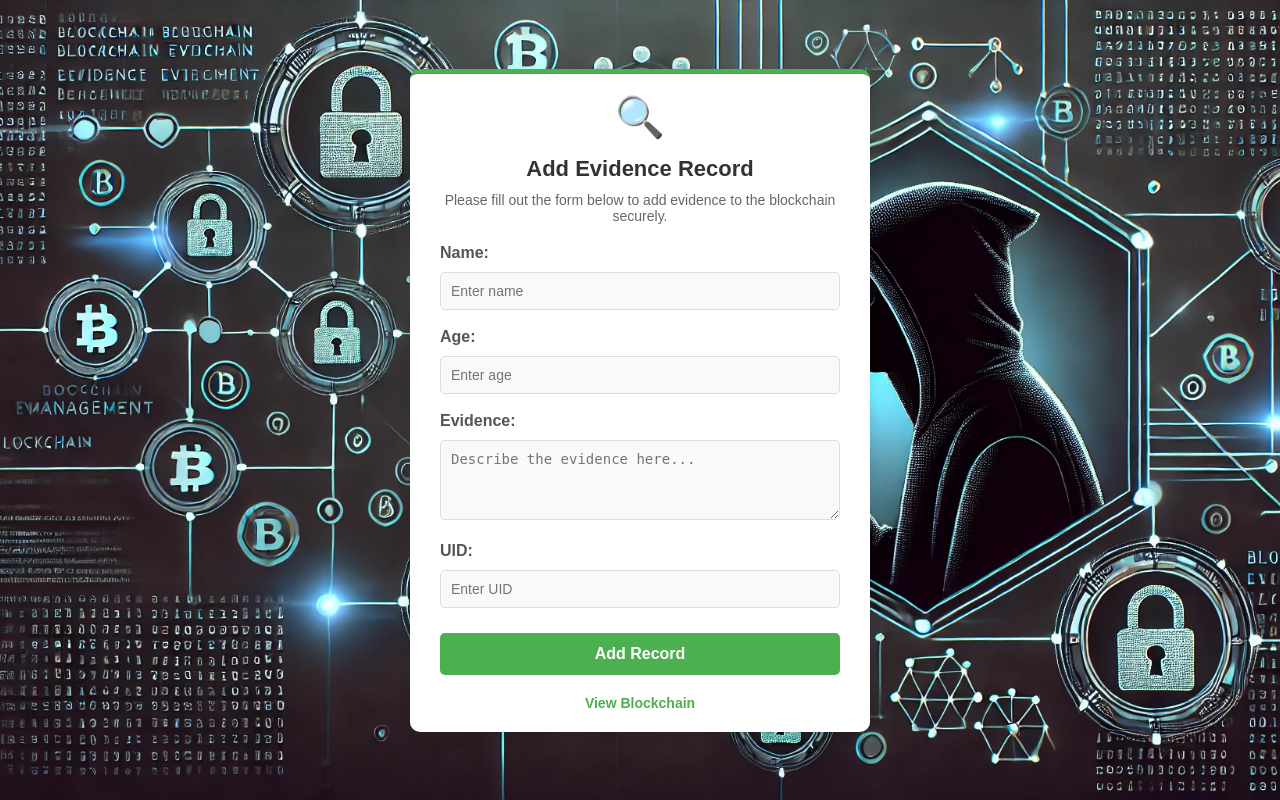
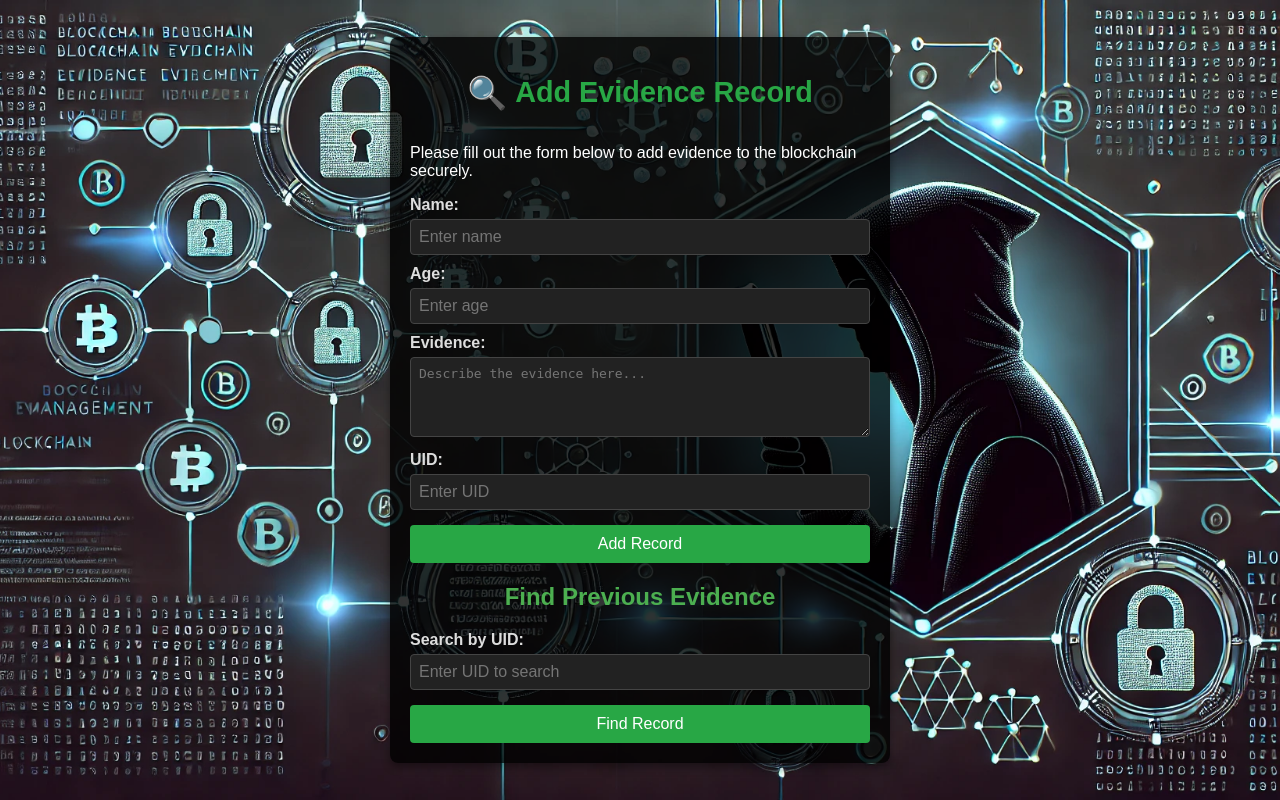
Before and after one commit to vaibhavk10/Blockchain-Evidence-System, a Flask app: page / in a window 1280 px wide. Run offline with Flask 3, Linux system fonts and the light colour scheme.

Commit message:
First Commit

```diff
--- a/app.py
+++ b/app.py
@@ -1,8 +1,9 @@
-from flask import Flask, render_template, request, redirect, url_for
+from flask import Flask, render_template, request, redirect, url_for, flash
 from hashlib import sha256
 from datetime import datetime
 
 app = Flask(__name__)
+app.secret_key = "your_secret_key"  # Needed for flashing messages
 
 # List to store blockchain
 blockchain = []
@@ -48,6 +49,18 @@ def delete_record(uid):
     blockchain = [record for record in blockchain if record.uid != uid]
     return redirect(url_for('view_blockchain'))
 
+# Route to search for a record by UID
+@app.route('/search_record', methods=['POST'])
+def search_record():
+    uid = request.form['search_uid']
+    # Search for the record in the blockchain
+    for record in blockchain:
+        if record.uid == uid:
+            return render_template('index.html', record=record)
+    # If no record is found, flash a message
+    flash("No record found with UID: " + uid)
+    return redirect(url_for('index'))
+
 # Route to view blockchain
 @app.route('/view_blockchain')
 def view_blockchain():
--- /dev/null
+++ b/static/style.css
@@ -0,0 +1,139 @@
+/* General styling */
+body {
+    font-family: Arial, sans-serif;
+    background: url('/static/bg.png') no-repeat center center fixed;
+    background-size: cover;
+    color: #fff;
+    display: flex;
+    justify-content: center;
+    align-items: center;
+    min-height: 100vh;
+    margin: 0;
+}
+
+/* Apply box-sizing to all elements for consistent sizing */
+*,
+*::before,
+*::after {
+    box-sizing: border-box;
+}
+
+.container {
+    background-color: rgba(0, 0, 0, 0.8); /* Dark transparent background */
+    padding: 20px;
+    border-radius: 8px;
+    box-shadow: 0 4px 8px rgba(0, 0, 0, 0.4);
+    max-width: 500px;
+    width: 100%;
+    margin: 0 20px; /* Horizontal margin */
+}
+
+input[type="text"],
+input[type="number"],
+textarea {
+    width: 100%; /* Full width */
+    padding: 8px;
+    margin-top: 5px;
+    border-radius: 4px;
+    border: 1px solid #444;
+    font-size: 1em;
+    background-color: #222;
+    color: #fff;
+    resize: vertical;
+    box-sizing: border-box; /* Ensures padding doesn’t affect width */
+}
+
+.container {
+    background-color: rgba(0, 0, 0, 0.8); /* Dark transparent background */
+    padding: 20px;
+    border-radius: 8px;
+    box-shadow: 0 4px 8px rgba(0, 0, 0, 0.4);
+    max-width: 500px;
+    width: 100%;
+    margin: 0 20px; /* Add horizontal margin to ensure spacing from the edges */
+}
+
+.header {
+    display: flex;
+    align-items: center;
+    justify-content: center;
+    margin-bottom: 10px;
+}
+
+.header-icon {
+    font-size: 2em;
+    margin-right: 8px;
+}
+
+h1 {
+    font-size: 1.8em;
+    color: #28a745;
+    text-align: center;
+}
+
+h2 {
+    font-size: 1.5em;
+    color: #4caf50;
+    margin-top: 20px;
+    text-align: center;
+}
+
+label {
+    display: block;
+    margin-top: 10px;
+    font-weight: bold;
+    color: #ddd;
+}
+
+input[type="text"],
+input[type="number"],
+textarea {
+    width: 100%;
+    padding: 8px;
+    margin-top: 5px;
+    border-radius: 4px;
+    border: 1px solid #444;
+    font-size: 1em;
+    background-color: #222;
+    color: #fff;
+    resize: vertical;
+}
+
+textarea {
+    height: 80px;
+}
+
+.btn {
+    display: inline-block;
+    margin-top: 15px;
+    padding: 10px 20px;
+    background-color: #28a745;
+    color: white;
+    border: none;
+    border-radius: 4px;
+    cursor: pointer;
+    font-size: 1em;
+    width: 100%;
+}
+
+.btn:hover {
+    background-color: #218838;
+}
+
+.search-result p {
+    word-wrap: break-word;
+    overflow-wrap: break-word;
+    white-space: normal;
+}
+
+
+.flash-message {
+    margin-top: 20px;
+    padding: 10px;
+    color: #ff4444;
+    font-weight: bold;
+    border: 1px solid #ff4444;
+    background-color: rgba(255, 68, 68, 0.1);
+    border-radius: 4px;
+    text-align: center;
+}
--- a/templates/index.html
+++ b/templates/index.html
@@ -2,118 +2,66 @@
 <html lang="en">
 <head>
     <meta charset="UTF-8">
-    <title>Blockchain Evidence Management</title>
-    <style>
-        body {
-            font-family: 'Arial', sans-serif;
-            background: url('/static/bg.png') no-repeat center center fixed;
-            background-size: cover;
-            display: flex;
-            justify-content: center;
-            align-items: center;
-            min-height: 100vh;
-            margin: 0;
-            color: white;
-        }
-        .container {
-            width: 400px;
-            padding: 20px 30px;
-            background-color: #ffffff;
-            border-radius: 10px;
-            box-shadow: 0 4px 12px rgba(0, 0, 0, 0.1);
-            text-align: center;
-            border-top: 5px solid #4CAF50;
-        }
-        h1 {
-            font-size: 22px;
-            color: #333333;
-            margin-bottom: 20px;
-            font-weight: 600;
-        }
-        label {
-            display: block;
-            text-align: left;
-            margin: 8px 0 5px;
-            font-weight: 600;
-            color: #555555;
-        }
-        input[type="text"],
-        input[type="number"],
-        textarea {
-            width: 100%;
-            padding: 10px;
-            margin-top: 5px;
-            margin-bottom: 10px;
-            border: 1px solid #ddd;
-            border-radius: 5px;
-            box-sizing: border-box;
-            font-size: 14px;
-            background-color: #f9f9f9;
-        }
-        textarea {
-            resize: vertical;
-            height: 80px;
-        }
-        button {
-            width: 100%;
-            padding: 12px;
-            background-color: #4CAF50;
-            color: white;
-            border: none;
-            border-radius: 5px;
-            cursor: pointer;
-            font-size: 16px;
-            font-weight: bold;
-            margin-top: 15px;
-        }
-        button:hover {
-            background-color: #45a049;
-        }
-        a {
-            display: inline-block;
-            margin-top: 20px;
-            color: #4CAF50;
-            text-decoration: none;
-            font-size: 14px;
-            font-weight: 600;
-        }
-        a:hover {
-            text-decoration: underline;
-        }
-        .header-icon {
-            font-size: 40px;
-            color: #4CAF50;
-            margin-bottom: 15px;
-        }
-        .info-text {
-            font-size: 14px;
-            color: #666;
-            margin-top: -10px;
-            margin-bottom: 20px;
-        }
-    </style>
+    <title>Add Evidence Record</title>
+    <link rel="stylesheet" href="/static/style.css">
 </head>
 <body>
     <div class="container">
-        <div class="header-icon">🔍</div>
-        <h1>Add Evidence Record</h1>
-        <p class="info-text">Please fill out the form below to add evidence to the blockchain securely.</p>
+        <div class="header">
+            <div class="header-icon">🔍</div>
+            <h1>Add Evidence Record</h1>
+        </div>
+        <p>Please fill out the form below to add evidence to the blockchain securely.</p>
+
+        <!-- Form to add new evidence -->
         <form action="/add_record" method="post">
             <label for="name">Name:</label>
-            <input type="text" id="name" name="name" placeholder="Enter name" required>
+            <input type="text" id="name" name="name" placeholder="Enter name">
 
             <label for="age">Age:</label>
-            <input type="number" id="age" name="age" placeholder="Enter age" required>
+            <input type="number" id="age" name="age" placeholder="Enter age">
 
             <label for="evidence">Evidence:</label>
-            <textarea id="evidence" name="evidence" placeholder="Describe the evidence here..." required></textarea>
+            <textarea id="evidence" name="evidence" placeholder="Describe the evidence here..."></textarea>
 
             <label for="uid">UID:</label>
-            <input type="text" id="uid" name="uid" placeholder="Enter UID" required>
+            <input type="text" id="uid" name="uid" placeholder="Enter UID">
 
-            <button type="submit">Add Record</button>
+            <button type="submit" class="btn">Add Record</button>
         </form>
-        <a href="/view_blockchain">View Blockchain</a>
+
+        <!-- Form to search for evidence by UID -->
+        <h2>Find Previous Evidence</h2>
+        <form action="/search_record" method="post">
+            <label for="search_uid">Search by UID:</label>
+            <input type="text" id="search_uid" name="search_uid" placeholder="Enter UID to search">
+            <button type="submit" class="btn">Find Record</button>
+        </form>
+
+        <!-- Display search result if a record is found -->
+        {% if record %}
+        <div class="search-result">
+            <h3>Search Result:</h3>
+            <p><strong>Timestamp:</strong> {{ record.timestamp }}</p>
+            <p><strong>Name:</strong> {{ record.name }}</p>
+            <p><strong>Age:</strong> {{ record.age }}</p>
+            <p><strong>UID:</strong> {{ record.uid }}</p>
+            <p><strong>Evidence:</strong> {{ record.evidence }}</p>
+            <p><strong>Hash:</strong> {{ record.hash }}</p>
+            <p><strong>Previous Hash:</strong> {{ record.previous_hash }}</p>
+        </div>
+        {% endif %}
+
+        <!-- Flash message for no record found -->
+        {% with messages = get_flashed_messages() %}
+          {% if messages %}
+            <div class="flash-message">
+              {% for message in messages %}
+                <p>{{ message }}</p>
+              {% endfor %}
+            </div>
+          {% endif %}
+        {% endwith %}
     </div>
 </body>
 </html>
```
